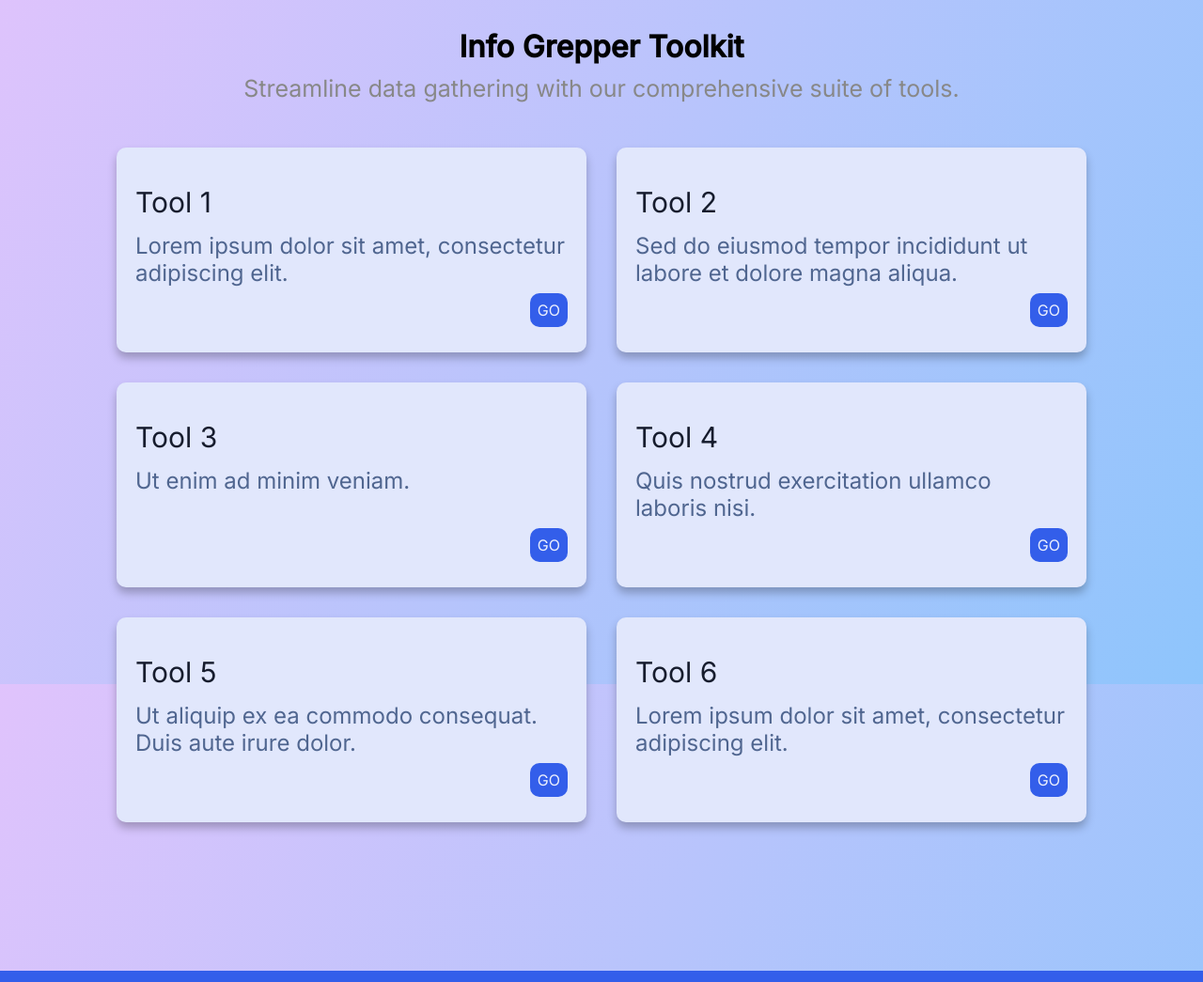
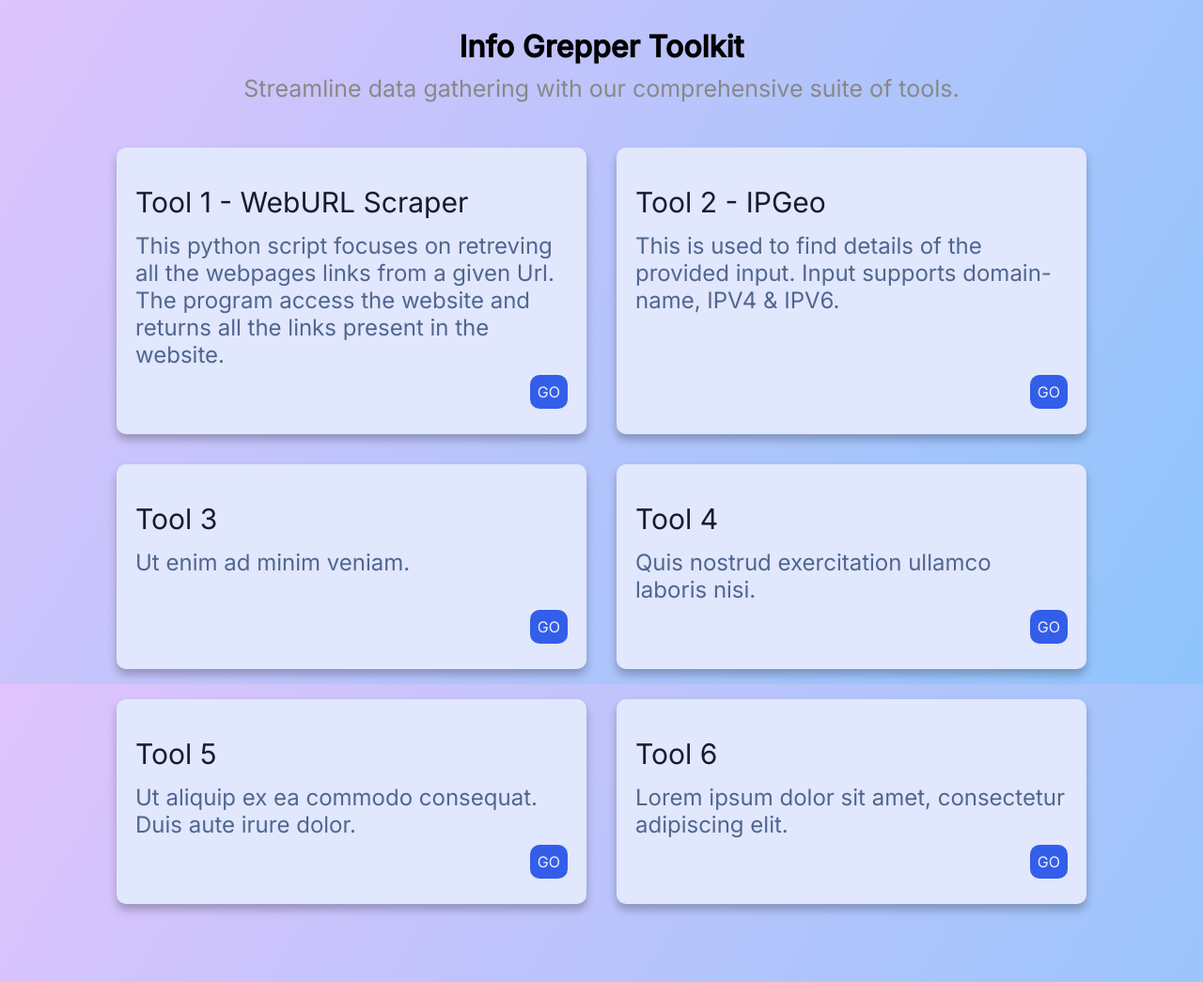
Before and after one commit to faizal108/Info-Grepper, a Django app: template django_login_system-master/users/templates/users/tools.html in a window 1280 px wide. Shown: the part 72-1117 px from the top of the page at 94% size. Run offline with Django 3.2, Linux system fonts and the light colour scheme; the template is opened without the code that fills it, so the values that code supplies are empty.

Commit message:
Update tools.html

```diff
--- a/django_login_system-master/users/templates/users/tools.html
+++ b/django_login_system-master/users/templates/users/tools.html
@@ -19,18 +19,18 @@
     </div>
     <div class="cards">
         <div class="card card-1">
-            <div class="card_icon">Tool 1</div>
+            <div class="card_icon">Tool 1 - WebURL Scraper</div>
             <h2 class="card_title">
-                Lorem ipsum dolor sit amet, consectetur adipiscing elit.
+                This python script focuses on retreving all the webpages links from a given Url. The program access the website and returns all the links present in the website.
             </h2>
             <p class="card_apply">
                 <a class="card_link" href="{% url 'WebScrapper' %}">GO</a>
             </p>
         </div>
         <div class="card card-2">
-            <div class="card_icon">Tool 2</div>
+            <div class="card_icon">Tool 2 - IPGeo</div>
             <h2 class="card_title">
-                Sed do eiusmod tempor incididunt ut labore et dolore magna aliqua.
+               This is used to find details of the provided input. Input supports domain-name, IPV4 & IPV6.
             </h2>
             <p class="card_apply">
                 <a class="card_link" href="#">GO</a>
```
